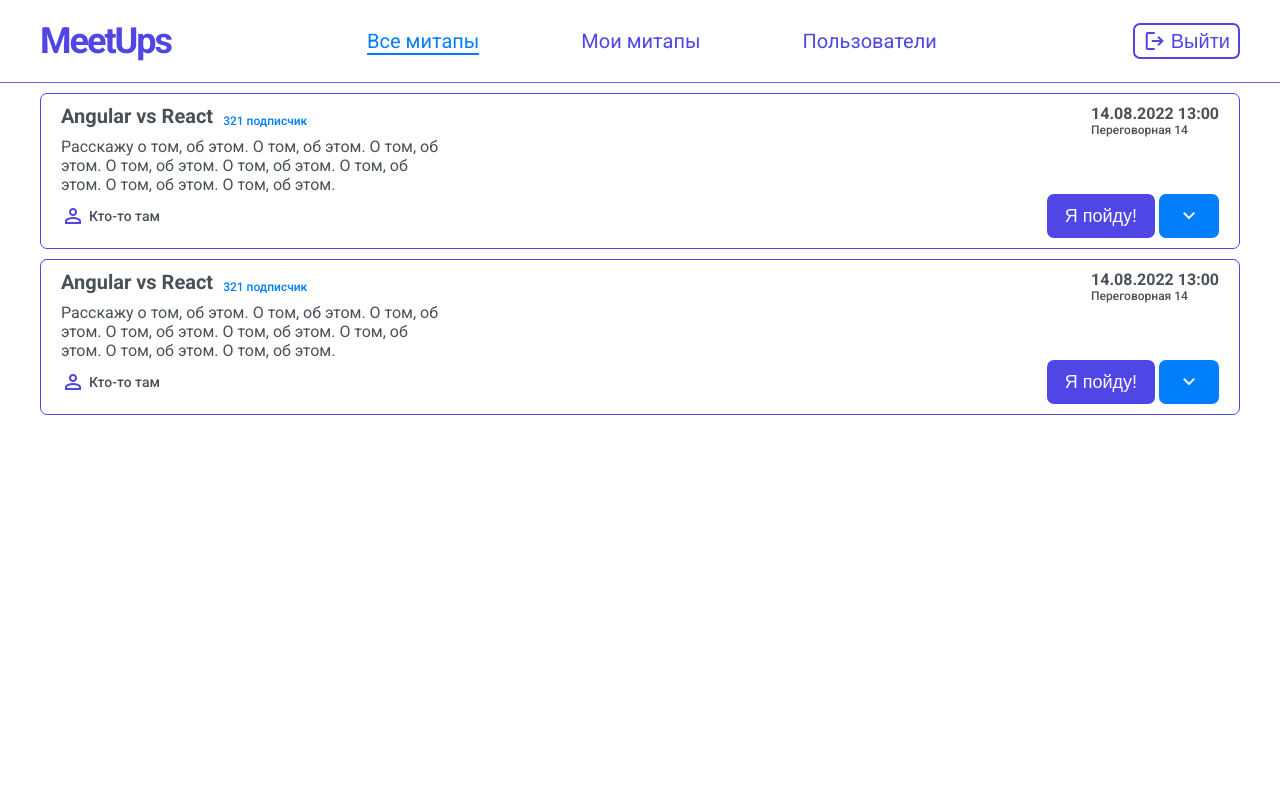
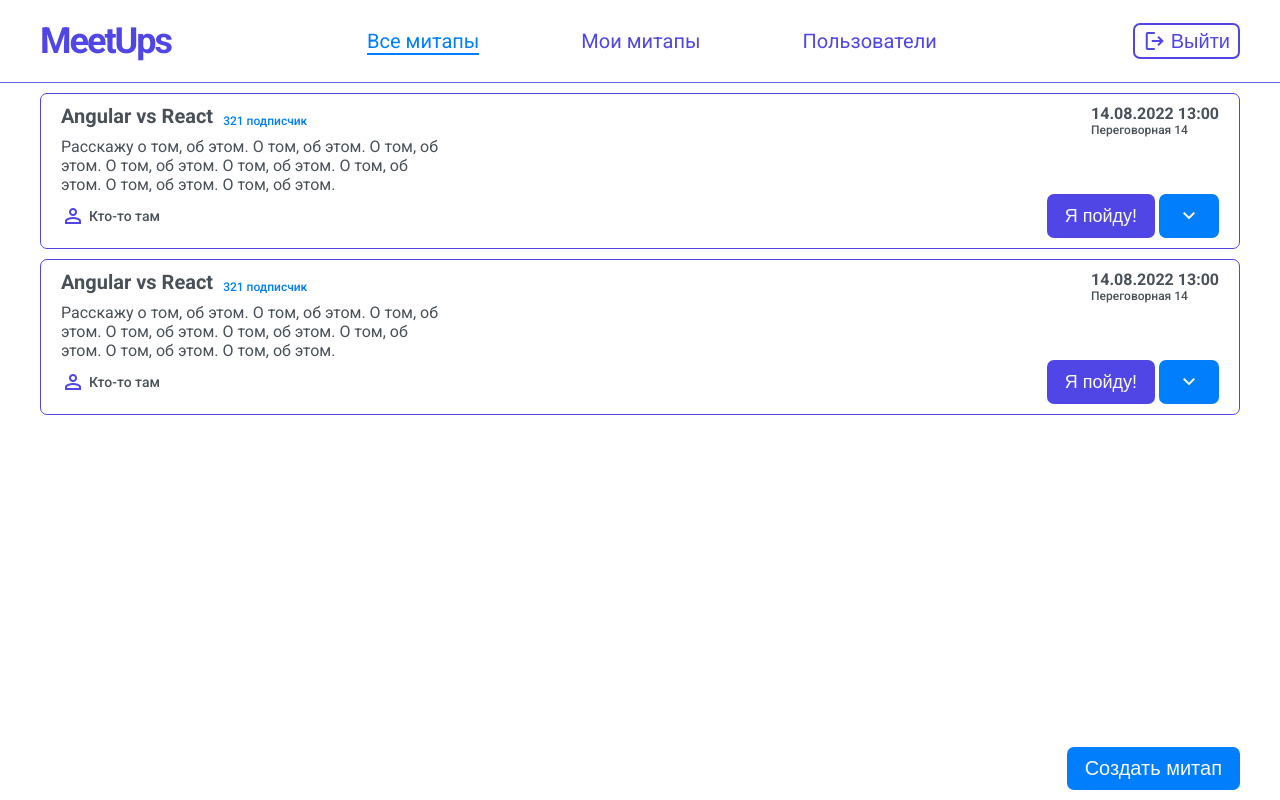
Before and after one commit to NERFTHISPLS/angular-meetup-organization, an Angular app: page / in a window 1280 px wide. Built offline with nearby package versions, Linux system fonts and the light colour scheme.

Commit message:
Style the new-meetup-btn

```diff
--- a/src/app/pages/all-meetups/all-meetups.component.html
+++ b/src/app/pages/all-meetups/all-meetups.component.html
@@ -1,4 +1,8 @@
-<ul class="all-meetups-list">
-  <app-meetup-item />
-  <app-meetup-item />
-</ul>
+<div class="container">
+  <ul class="all-meetups-list">
+    <app-meetup-item />
+    <app-meetup-item />
+  </ul>
+
+  <app-new-meetup-btn />
+</div>
--- a/src/app/pages/all-meetups/all-meetups.component.scss
+++ b/src/app/pages/all-meetups/all-meetups.component.scss
@@ -1,11 +1,19 @@
-.all-meetups-list {
-  height: 100%;
-
+.container {
   display: flex;
   flex-direction: column;
-  gap: 1rem;
+  justify-content: space-between;
+
+  height: 100%;
 
   padding: 1rem 4rem;
 
   overflow-y: auto;
 }
+
+.all-meetups-list {
+  display: flex;
+  flex-direction: column;
+  gap: 1rem;
+
+  margin-bottom: 1rem;
+}
--- a/src/app/pages/all-meetups/all-meetups.component.ts
+++ b/src/app/pages/all-meetups/all-meetups.component.ts
@@ -1,11 +1,12 @@
 import { Component } from '@angular/core';
 
 import { MeetupItemComponent } from '../../shared/components/meetup-item/meetup-item.component';
+import { NewMeetupBtnComponent } from '../../shared/components/new-meetup-btn/new-meetup-btn.component';
 
 @Component({
   selector: 'app-all-meetups',
   standalone: true,
-  imports: [MeetupItemComponent],
+  imports: [MeetupItemComponent, NewMeetupBtnComponent],
   templateUrl: './all-meetups.component.html',
   styleUrl: './all-meetups.component.scss',
 })
--- a/src/app/shared/components/new-meetup-btn/new-meetup-btn.component.html
+++ b/src/app/shared/components/new-meetup-btn/new-meetup-btn.component.html
@@ -1 +1 @@
-<p>new-meetup-btn works!</p>
+<button class="btn btn--new-meetup">Создать митап</button>
--- a/src/app/shared/components/new-meetup-btn/new-meetup-btn.component.scss
+++ b/src/app/shared/components/new-meetup-btn/new-meetup-btn.component.scss
@@ -0,0 +1,23 @@
+.btn--new-meetup {
+  margin-left: auto;
+  padding: 0.8rem 1.6rem;
+
+  color: var(--second-font-color);
+  font-size: 2rem;
+  font-weight: 500;
+
+  background-color: var(--accent-color);
+  border: 2px solid transparent;
+  border-radius: 7px;
+
+  transition: all 0.3s;
+}
+
+.btn--new-meetup:hover,
+.btn--new-meetup:focus {
+  background-color: var(--accent-color-light);
+}
+
+.btn--new-meetup:focus {
+  border-color: var(--accent-color);
+}
```
